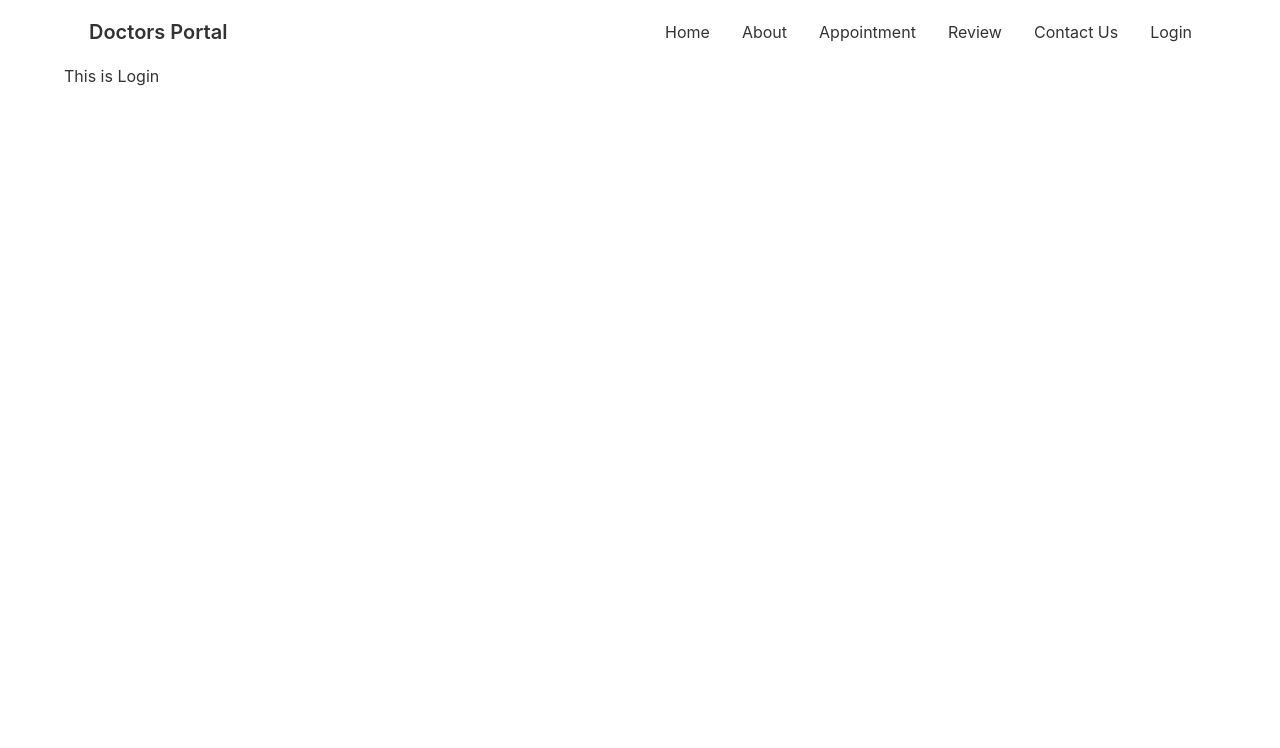
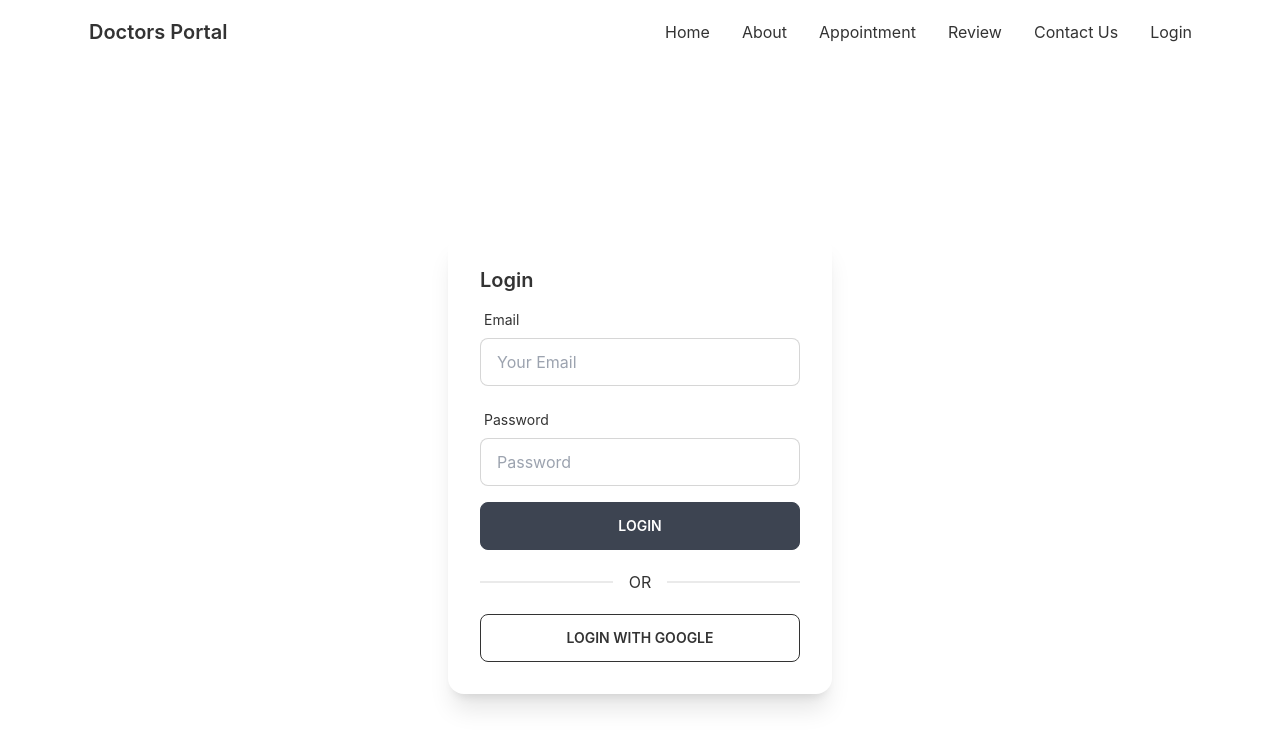
Before and after one commit to sayedmdsafwan/doctors-portal-client, a React (Create React App) app: page /login in a window 1280 px wide. Shown: the top 748 px of the page. Built offline with nearby package versions, Linux system fonts and the light colour scheme; no server answers.

Commit message:
login form validation complete

```diff
--- a/package.json
+++ b/package.json
@@ -13,6 +13,7 @@
     "react-day-picker": "^8.0.4",
     "react-dom": "^18.1.0",
     "react-firebase-hooks": "^5.0.3",
+    "react-hook-form": "^7.31.1",
     "react-router-dom": "^6.3.0",
     "react-scripts": "^5.0.1",
     "web-vitals": "^2.1.4"
--- a/src/components/Pages/Login/Login.js
+++ b/src/components/Pages/Login/Login.js
@@ -1,7 +1,117 @@
 import React from "react";
+import { useSignInWithGoogle } from "react-firebase-hooks/auth";
+import { useForm } from "react-hook-form";
+import auth from "../../../firebase.init";
 
 const Login = () => {
-    return <div>This is Login</div>;
+    const [signInWithGoogle, user, loading, error] = useSignInWithGoogle(auth);
+    const {
+        register,
+        handleSubmit,
+        formState: { errors },
+        reset,
+    } = useForm();
+
+    const onSubmit = (data) => {
+        console.log(data);
+        reset();
+    };
+
+    if (user) {
+        // console.log(user);
+    }
+
+    return (
+        <div className="flex justify-center items-center h-screen">
+            <div className="card w-96 bg-base-100 shadow-xl">
+                <div className="card-body">
+                    <h2 className="card-title">Login</h2>
+
+                    <form onSubmit={handleSubmit(onSubmit)}>
+                        <div className="form-control w-full max-w-xs">
+                            <label className="label">
+                                <span className="label-text">Email</span>
+                            </label>
+                            <input
+                                type="email"
+                                placeholder="Your Email"
+                                className="input input-bordered w-full max-w-xs"
+                                {...register("email", {
+                                    required: {
+                                        value: true,
+                                        message: "Email is Required",
+                                    },
+                                    pattern: {
+                                        value: /[a-z0-9]+@[a-z]+\.[a-z]{2,3}/,
+                                        message: "Provide a valid Email",
+                                    },
+                                })}
+                            />
+                            <label className="label">
+                                {errors.email?.type === "required" && (
+                                    <span className="label-text-alt text-red-500">
+                                        {errors.email.message}
+                                    </span>
+                                )}
+                                {errors.email?.type === "pattern" && (
+                                    <span className="label-text-alt text-red-500">
+                                        {errors.email.message}
+                                    </span>
+                                )}
+                            </label>
+                        </div>
+                        <div className="form-control w-full max-w-xs">
+                            <label className="label">
+                                <span className="label-text">Password</span>
+                            </label>
+                            <input
+                                type="password"
+                                placeholder="Password"
+                                className="input input-bordered w-full max-w-xs"
+                                {...register("password", {
+                                    required: {
+                                        value: true,
+                                        message: "Password is Required",
+                                    },
+                                    minLength: {
+                                        value: 6,
+                                        message:
+                                            "Must be 6 characters or longer",
+                                    },
+                                })}
+                            />
+                            <label className="label">
+                                {errors.password?.type === "required" && (
+                                    <span className="label-text-alt text-red-400">
+                                        {errors.password.message}
+                                    </span>
+                                )}
+                                {errors.password?.type === "minLength" && (
+                                    <span className="label-text-alt text-red-400">
+                                        {errors.password.message}
+                                    </span>
+                                )}
+                            </label>
+                        </div>
+
+                        <input
+                            className="btn w-full max-w-xs text-white"
+                            type="submit"
+                            value="Login"
+                        />
+                    </form>
+
+                    <div className="divider">OR</div>
+                    <button
+                        onClick={() => signInWithGoogle()}
+                        className="btn btn-outline"
+                    >
+                        Login With Google
+                    </button>
+                </div>
+            </div>
+        </div>
+    );
 };
 
 export default Login;
```
Also changed, not shown: 1 other file (tests, documents, lock files or other folders).
